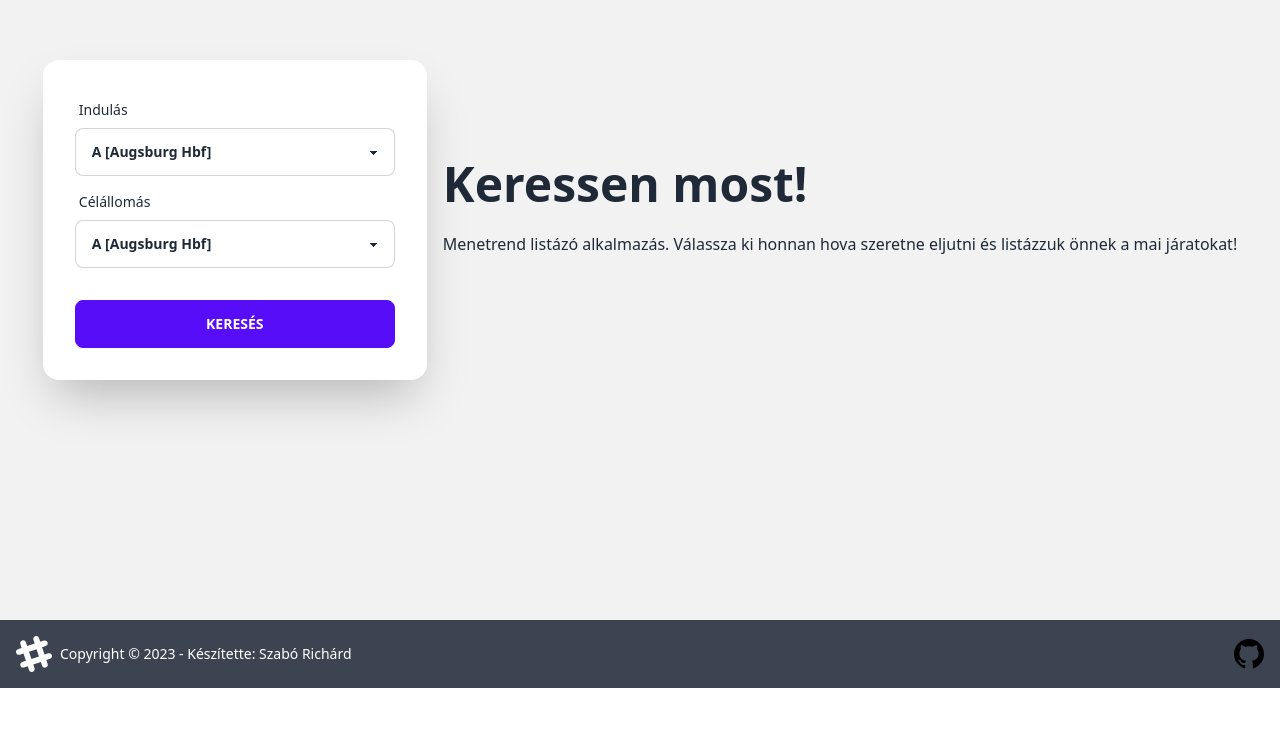
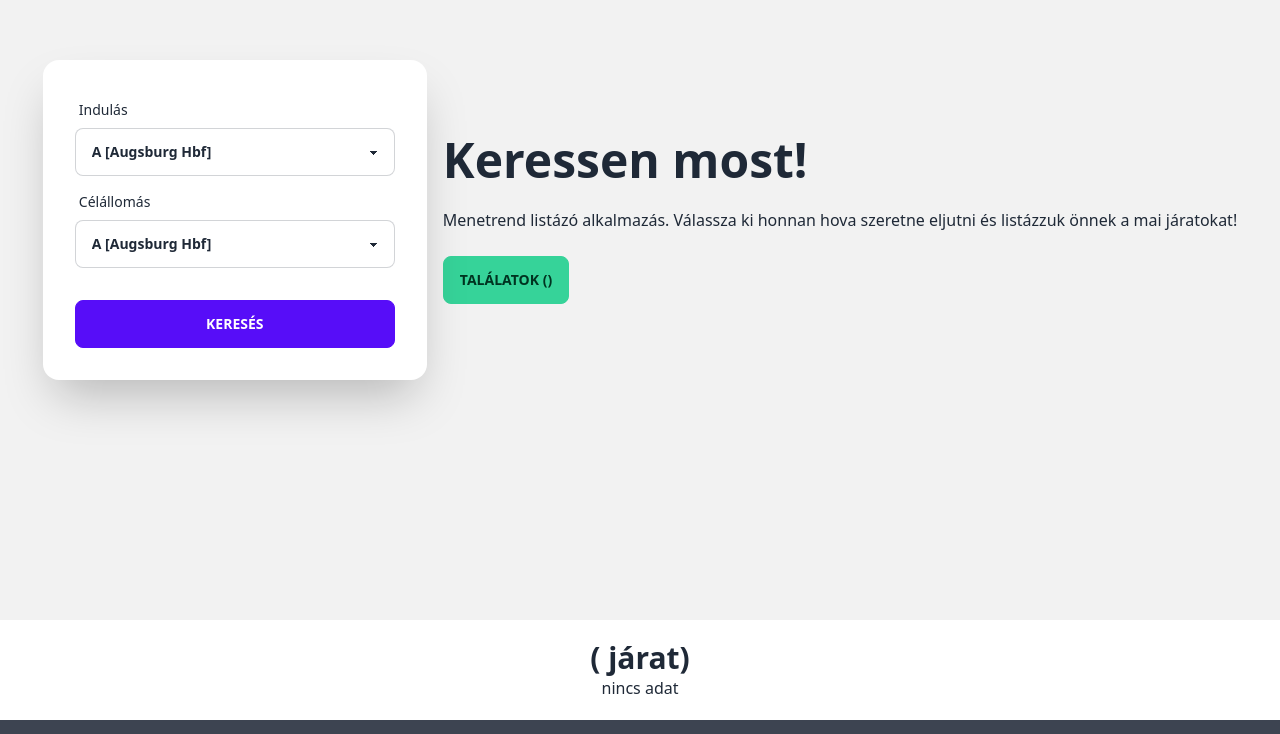
Before and after one commit to ricskusz/Elvira, a React (Vite) app: page / in a window 1280 px wide. Shown: the part 180-914 px from the top of the page. Before the commit the page ends 868 px from the top, so only its background shows below. Built offline with nearby package versions, Linux system fonts and the light colour scheme.

Commit message:
Feltételes renderelés
In page nvavigáció gomb töltéseffekt amíg tart a fetch

```diff
--- a/src/components/Main.jsx
+++ b/src/components/Main.jsx
@@ -1,14 +1,36 @@
 import AllomasokInput from "./AllomasokInput"
+import FooldalSzoveg from "./FooldalSzoveg"
+import MenetrendAdat from "./MenetrendAdat"
+import Menetrend from "./Menetrend"
+import { useContext } from "react"
+import MenetrendContext from "../context/MenetrendContext"
+import AnchorLink from "react-anchor-link-smooth-scroll"
 
 const Main = () => {
+
+    const { menetrend, route, date, loading} = useContext(MenetrendContext);
+
     return (
-        <div className="hero min-h-screen bg-base-200">
-            <div className="hero-content flex-col lg:flex-row">
-                <AllomasokInput />
-                <div className="text-center lg:text-left">
-                    <h1 className="text-5xl font-bold">Keressen most!</h1>
-                    <p className="py-6">Menetrend listázó alkalmazás. Válassza ki honnan hova szeretne eljutni és listázzuk önnek a mai járatokat!</p>
+        <div className="flex flex-col justify-center items-center">
+            <div className="hero min-h-screen bg-base-200">
+                <div className="hero-content flex-col lg:flex-row">
+                    <AllomasokInput />
+                    <div className="text-center lg:text-left">
+                        <FooldalSzoveg />
+                        {
+                            loading ? <button className="btn btn-success loading"></button>
+                            :
+                            <div>
+                                <AnchorLink href="#talalatok"><button className="btn btn-active btn-success">Találatok ({menetrend.length})</button></AnchorLink>
+                            </div>
+                        }
+                    </div>
                 </div>
+            </div>
+            <div id="talalatok" className="my-5 text-center">
+                <h1 className="text-3xl font-bold">{route} ({menetrend.length} járat)</h1>
+
+                <Menetrend adatok={menetrend}/>
             </div>
         </div>
     )
```
